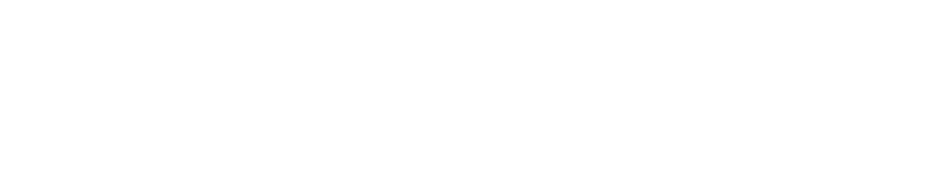
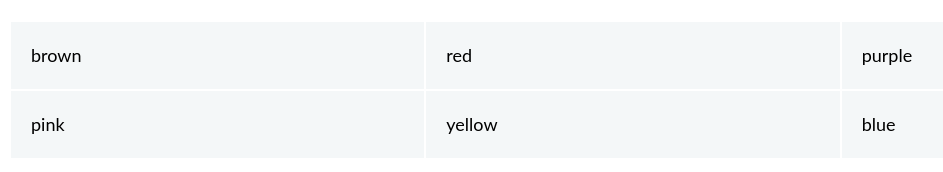
Before and after one commit to LindseeR/hw-6, a plain HTML site: page index.html in a window 1280 px wide. Shown: the whole page, without its empty margins (7-950 px from the left). Drawn offline with Linux system fonts and the light colour scheme.

Commit message:
colors-row (tables)

```diff
--- a/index.html
+++ b/index.html
@@ -4,6 +4,17 @@
       <link href="style.css" type="text/css" rel="stylesheet">
   </head>
   <body>
-
+   <table>
+     <tr>
+       <td>brown</td>
+       <td>red</td>
+       <td>purple</td>
+     </tr>
+     <tr>
+       <td>pink</td>
+       <td>yellow</td>
+       <td>blue</td>
+     </tr>
+   </table>
   </body>
 </html>
```
